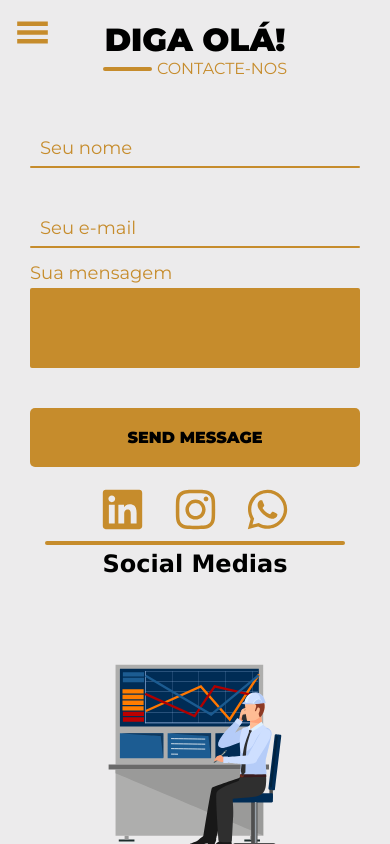
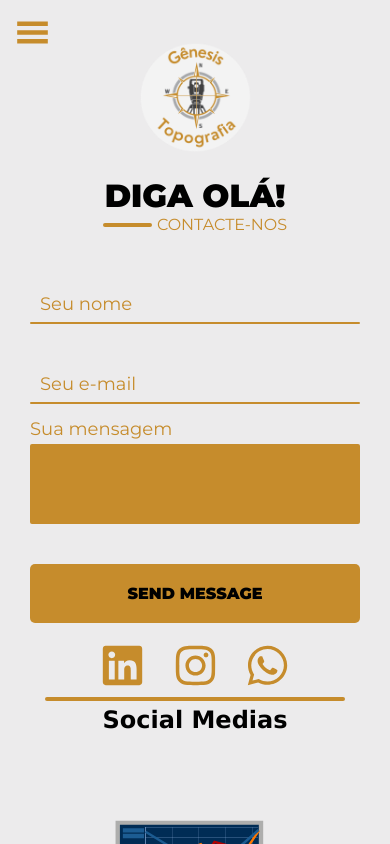
Before and after one commit to LuckeSilver/genesis, a React (Create React App) app: page /contato in a window 390 px wide. Shown: the top 844 px of the page. Built offline with nearby package versions, Linux system fonts and the light colour scheme.

Commit message:
contato responsivo

```diff
--- a/src/pages/Contato/index.js
+++ b/src/pages/Contato/index.js
@@ -5,12 +5,16 @@ import "./styles.css";
 import Animation from "../../components/Animation";
 import Header from "../../components/Header";
 import SocialMedias from "../../components/SocialMedias";
+import LogoRedondo from "../../assets/logo-redondo.png"
 
 export default function Contact() {
     return (
     <>
       <Header />
       <div className="contact-container">
+        <div className="logo">
+          <img src={LogoRedondo} alt="logo" />
+        </div>
 
         <form name="contact" method="POST">
           <input type="hidden" name="form-name" value="contact" />
--- a/src/pages/Contato/styles.css
+++ b/src/pages/Contato/styles.css
@@ -1,3 +1,7 @@
+.logo {
+  display: none;
+}
+
 .contact-container {
   display: flex;
   justify-content: space-evenly;
@@ -192,12 +196,23 @@ input[type="submit"]:hover {
 }
 
 @media (max-width: 799px) {
+
+  .logo {
+    display: flex;
+    justify-content: center;
+    margin-top: 10%;
+  }
+
+  .logo img {
+    width: 30%;
+  }
+
   .contact-container {
+    width: 100%;
+    margin: 0 auto;
+    align-items: center;
     flex-direction: column;
-    width: 100%;
     justify-content: center;
-    align-items: center;
-    margin: 0 auto;
   }
 
   .contact-container form {
```
